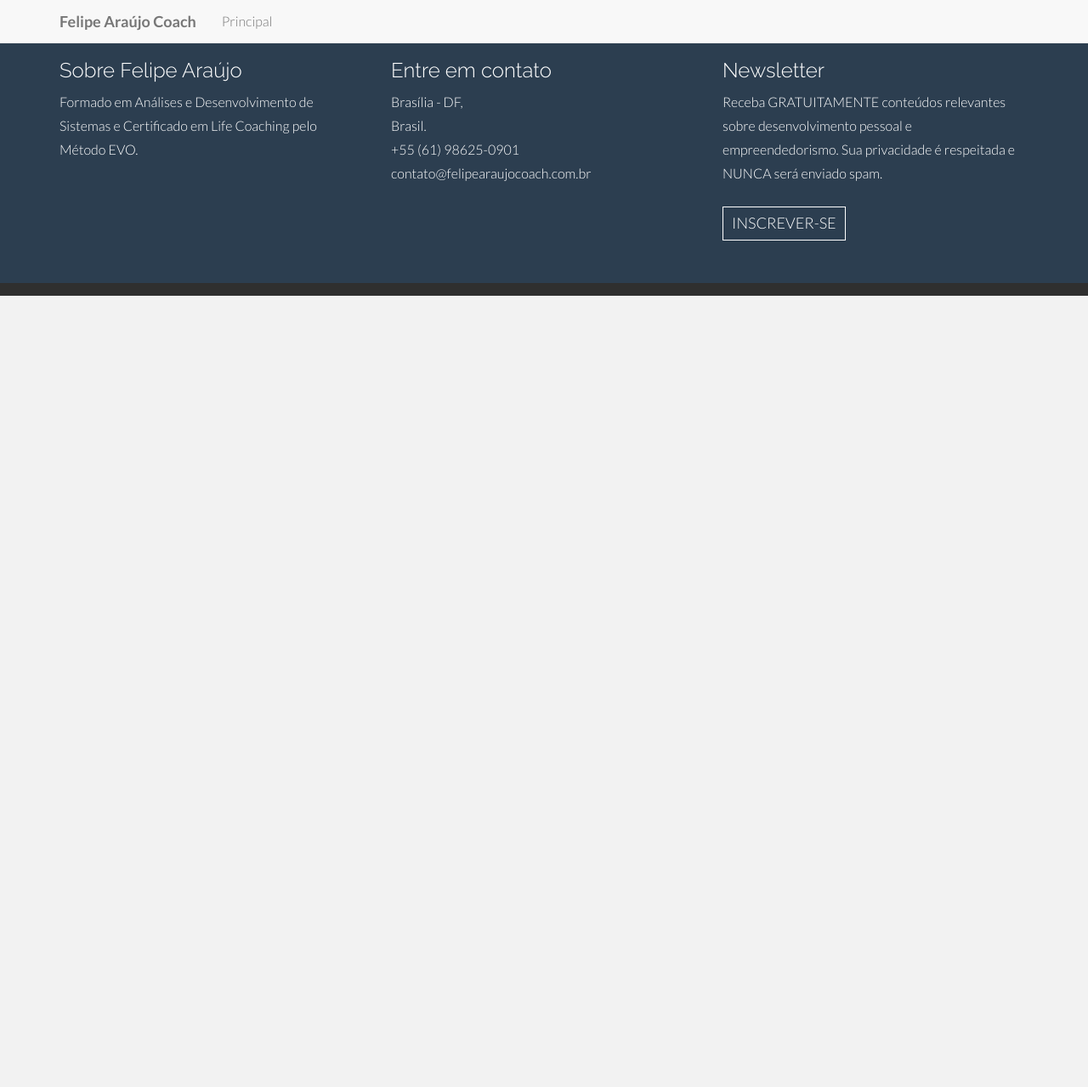
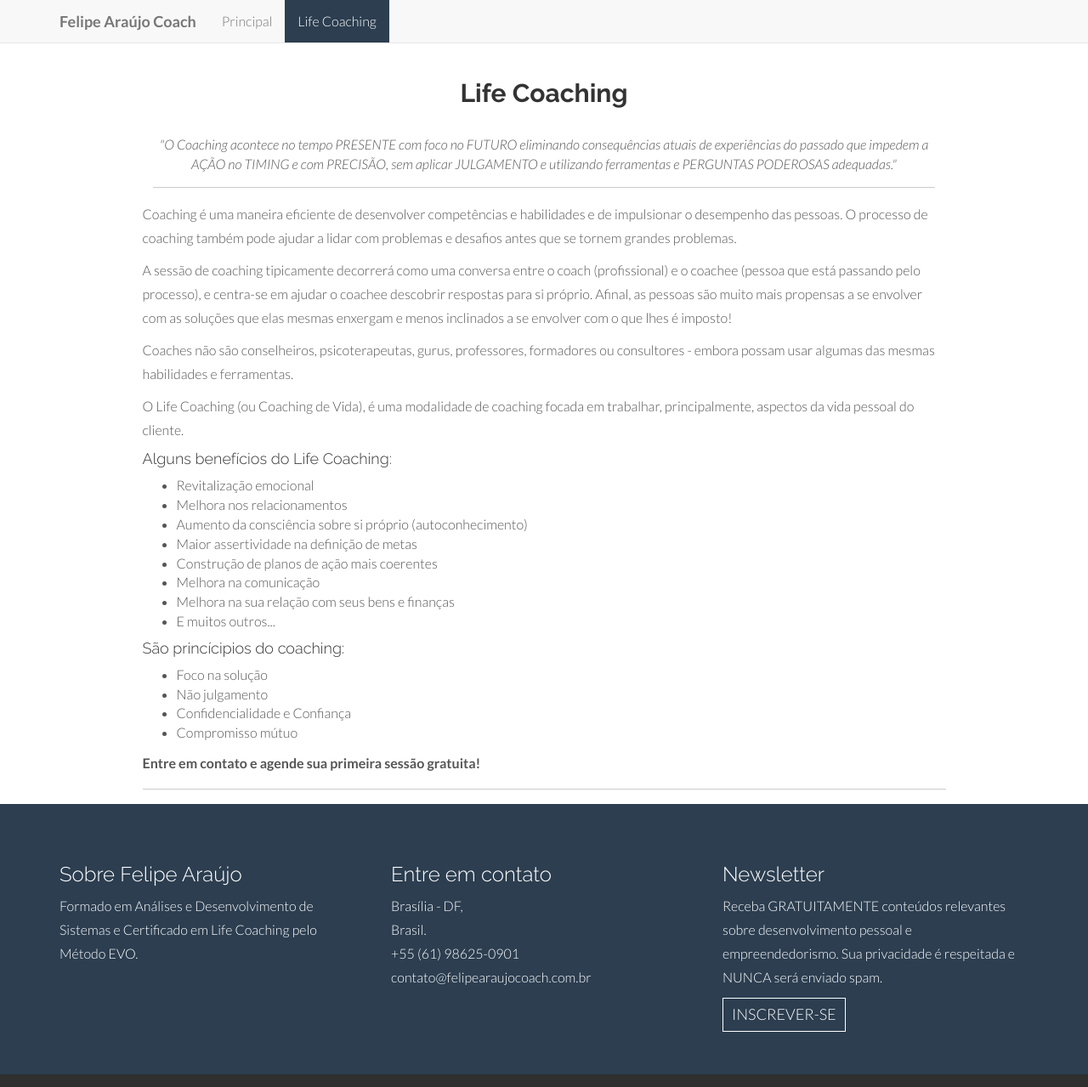
Before and after one commit to araujofelipe/felipearaujocoach, a Jekyll site: the page built from life-coaching.html, in a window 1280 px wide and 1279 px high. Shown: the whole window at 85% size. Built offline with Jekyll 4.4.1, drawn with Linux system fonts in a browser that asks for light colours.

Commit message:
life-coaching page

```diff
--- a/_includes/header.html
+++ b/_includes/header.html
@@ -16,13 +16,13 @@
 	        {% else %}
 	        <li><a href="/">Principal</a></li>
 	        {% endif%}
-		<!--
+
             {% if page.title == 'Life Coaching' %}
             <li class="active"><a href="/life-coaching.html">Life Coaching</a></li>
             {% else %}
             <li><a href="/life-coaching.html">Life Coaching</a></li>
             {% endif%}
-
+            <!--
 			{% if page.title == 'Empreendedorismo' %}
             <li class="active"><a href="/empreendedorismo.html">Empreendedorismo</a></li>
             {% else %}
--- a/assets/css/main.css
+++ b/assets/css/main.css
@@ -14,7 +14,7 @@ h1, h2, h3, h4, h5, h6 {
 }
 p {
     line-height: 28px;
-    margin-bottom: 25px
+    margin-bottom: 10px
 }
 .centered {
     text-align: center
@@ -250,16 +250,6 @@ input[type=submit] {
     background: #fff;
     padding-top: 50px;
     padding-bottom: 0
-}
-#w1 i {
-    font-size: 70px;
-    color: #2f2f2f;
-    padding-bottom: 30px;
-    padding-left: 23px;
-    padding-right: 23px
-}
-#w1 i:hover {
-    color: #f1c40f
 }
 #w1 h1 {
     font-size: 90px
--- a/life-coaching.html
+++ b/life-coaching.html
@@ -2,3 +2,53 @@
 layout: default
 title: "Life Coaching"
 ---
+<div id="w1">
+    <div class="container">
+        <br>
+        <div class="col-lg-10 col-lg-offset-1 centered">
+            <h2><b>Life Coaching</b> </h2><br>
+            <i>"O Coaching acontece no tempo PRESENTE com foco no FUTURO eliminando consequências atuais de experiências do passado que impedem a AÇÃO no TIMING e com PRECISÃO, sem aplicar JULGAMENTO e utilizando ferramentas e PERGUNTAS  PODEROSAS adequadas."
+            </i>
+            <br>
+            <hr>
+        </div>
+        <div class="row">
+            <div class="col-lg-10 col-lg-offset-1">
+                <p>
+                Coaching é uma maneira eficiente de desenvolver competências e habilidades e de impulsionar o desempenho das pessoas. O processo de coaching também pode ajudar a lidar com problemas e desafios antes que se tornem grandes problemas.
+                </p>
+                <p>
+                A sessão de coaching tipicamente decorrerá como uma conversa entre o coach (profissional) e o coachee (pessoa que está passando pelo processo), e centra-se em ajudar o coachee descobrir respostas para si próprio. Afinal, as pessoas são muito mais propensas a se envolver com as soluções que elas mesmas enxergam e menos inclinados a se envolver com o que lhes é imposto!
+                </p>
+                <p>
+                Coaches não são conselheiros, psicoterapeutas, gurus, professores, formadores ou consultores - embora possam usar algumas das mesmas habilidades e ferramentas.
+                </p>
+                <p>
+                O Life Coaching (ou Coaching de Vida), é uma modalidade de coaching focada em trabalhar, principalmente, aspectos da vida pessoal do cliente.
+                </p>
+                <h4>Alguns benefícios do Life Coaching:</h4>
+                <ul>
+                    <li>Revitalização emocional</li>
+                    <li>Melhora nos relacionamentos</li>
+                    <li>Aumento da consciência sobre si próprio (autoconhecimento)</li>
+                    <li>Maior assertividade na definição de metas</li>
+                    <li>Construção de planos de ação mais coerentes</li>
+                    <li>Melhora na comunicação</li>
+                    <li>Melhora na sua relação com seus bens e finanças</li>
+                    <li> E muitos outros...</li>
+                </ul>
+                <h4>São princícipios do coaching:</h4>
+                <ul>
+                    <li>Foco na solução</li>
+                    <li>Não julgamento</li>
+                    <li>Confidencialidade e Confiança</li>
+                    <li>Compromisso mútuo</li>
+                </ul>
+                <p>
+                    <b>Entre em contato e agende sua primeira sessão gratuita!</b>
+                </p>
+                <hr>
+            </div>
+        </div>
+    </div>
+</div>
```
